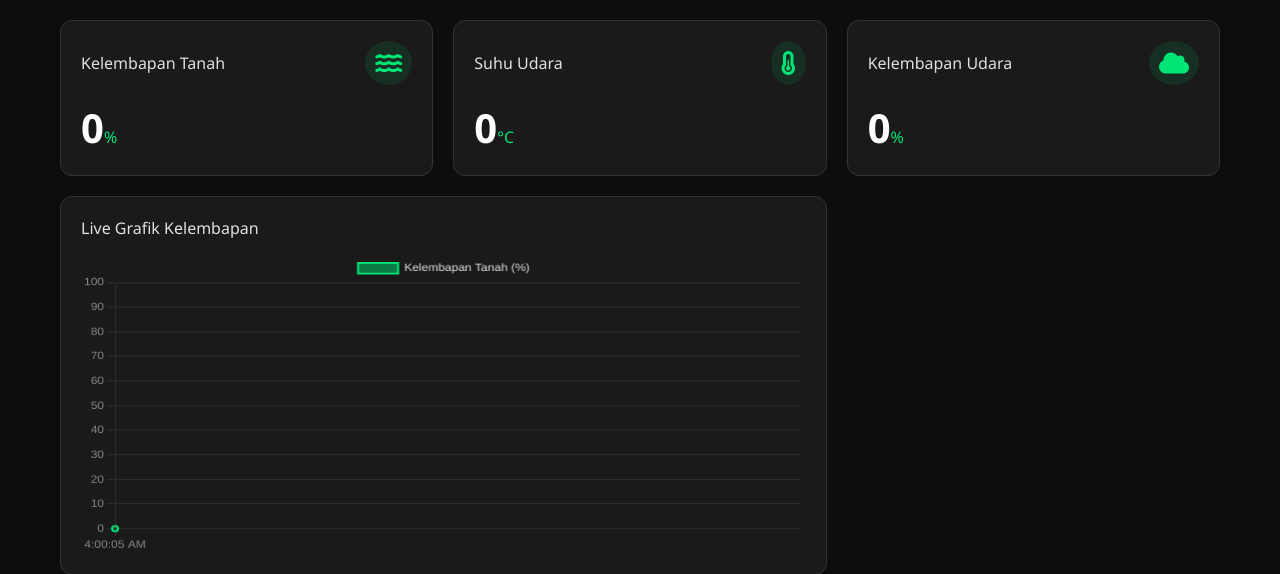
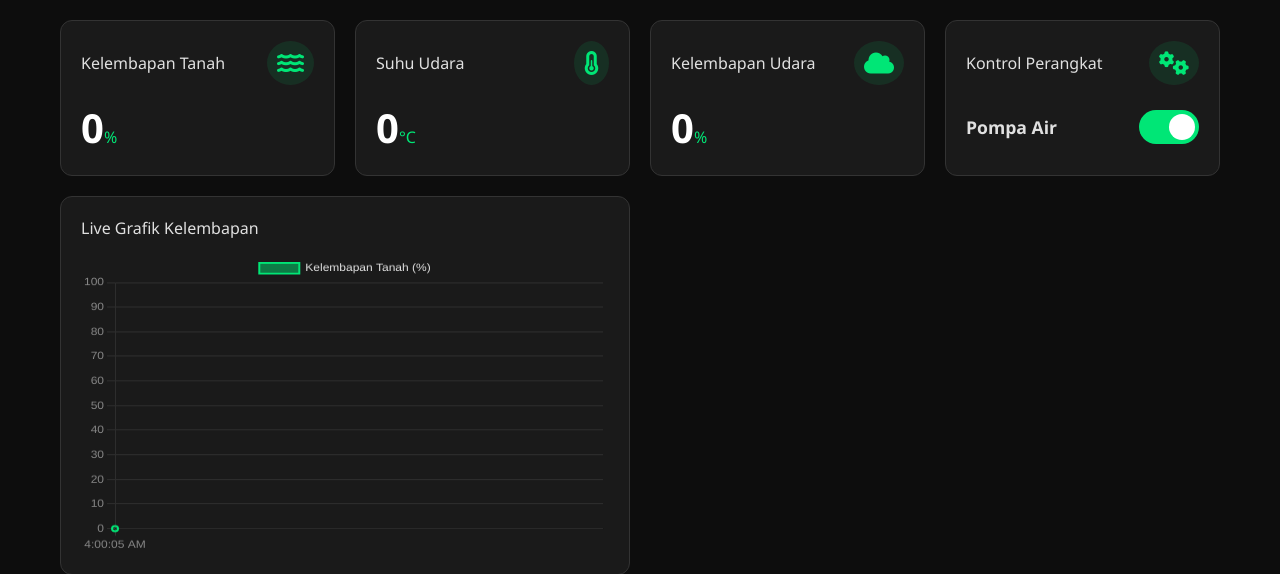
Before and after one commit to nafa13/Monitoring_kebun, a Flask app: page / in a window 1280 px wide. Shown: the part 85-659 px from the top of the page. Run offline with Flask 3, Linux system fonts and the light colour scheme; the visitor is signed in with stand-in values (Sample User, id 1).

Commit message:
tombol pompa

````diff
--- a/templates/index.html
+++ b/templates/index.html
@@ -40,11 +40,11 @@
         .card-unit { font-size: 1rem; color: var(--primary-green); }
 
         /* Switch Toggle Styles */
-        .switch-container { display: flex; justify-content: space-between; align-items: center; margin-bottom: 15px; border-bottom: 1px solid #333; padding-bottom: 10px; }
-        .switch { position: relative; display: inline-block; width: 50px; height: 24px; }
+        .switch-container { display: flex; justify-content: space-between; align-items: center; padding: 10px 0; }
+        .switch { position: relative; display: inline-block; width: 60px; height: 34px; }
         .switch input { opacity: 0; width: 0; height: 0; }
         .slider { position: absolute; cursor: pointer; top: 0; left: 0; right: 0; bottom: 0; background-color: #333; transition: .4s; border-radius: 34px; }
-        .slider:before { position: absolute; content: ""; height: 16px; width: 16px; left: 4px; bottom: 4px; background-color: white; transition: .4s; border-radius: 50%; }
+        .slider:before { position: absolute; content: ""; height: 26px; width: 26px; left: 4px; bottom: 4px; background-color: white; transition: .4s; border-radius: 50%; }
         input:checked + .slider { background-color: var(--primary-green); }
         input:checked + .slider:before { transform: translateX(26px); }
 
@@ -61,17 +61,16 @@
     <header>
         <h1><i class="fas fa-leaf"></i> AgriMonitor</h1>
         <div class="status">
-    <a href="/logout" style="color: #ff5252; text-decoration: none; margin-right: 15px; font-weight: bold;">
-        <i class="fas fa-sign-out-alt"></i> Logout
-    </a>
-    <span class="live-indicator"></span> Connected
-</div>
+            <a href="/logout" style="color: #ff5252; text-decoration: none; margin-right: 15px; font-weight: bold;">
+                <i class="fas fa-sign-out-alt"></i> Logout
+            </a>
+            <span class="live-indicator"></span> Connected
+        </div>
     </header>
 
     <div class="container">
         <div class="dashboard-grid">
 
-            <!-- Sensor Cards -->
             <div class="card">
                 <div class="card-header"><span class="card-title">Kelembapan Tanah</span><i class="fas fa-water card-icon"></i></div>
                 <div><span class="card-value" id="soil-val">--</span><span class="card-unit">%</span></div>
@@ -87,8 +86,19 @@
                 <div><span class="card-value" id="hum-val">--</span><span class="card-unit">%</span></div>
             </div>
 
+            <div class="card">
+                <div class="card-header"><span class="card-title">Kontrol Perangkat</span><i class="fas fa-cogs card-icon"></i></div>
 
-            <!-- Chart -->
+                <div class="switch-container">
+                    <span style="font-size: 1.1rem; font-weight: bold;">Pompa Air</span>
+                    <label class="switch">
+                        <input type="checkbox" id="btn-pump" onclick="toggleDevice('pump')">
+                        <span class="slider"></span>
+                    </label>
+                </div>
+
+                </div>
+
             <div class="card chart-container">
                 <div class="card-header"><span class="card-title">Live Grafik Kelembapan</span></div>
                 <canvas id="soilChart"></canvas>
@@ -106,7 +116,7 @@
         const soilChart = new Chart(ctx, {
             type: 'line',
             data: {
-                labels: [], // Waktu akan diisi otomatis
+                labels: [],
                 datasets: [{
                     label: 'Kelembapan Tanah (%)',
                     data: [],
@@ -129,12 +139,21 @@
                 const response = await fetch('/api/sensors');
                 const data = await response.json();
 
-                // Update Angka di Kartu
+                // Update Angka Sensor
                 document.getElementById('soil-val').innerText = data.soil_moisture;
                 document.getElementById('temp-val').innerText = data.temperature;
                 document.getElementById('hum-val').innerText = data.humidity;
 
-                // Update Grafik (Geser data lama jika sudah penuh)
+                // === UPDATE STATUS TOMBOL DARI SERVER (BARU) ===
+                if (data.devices) {
+                    // Cek status pompa dari server, update checkbox biar sinkron
+                    const pumpBtn = document.getElementById('btn-pump');
+                    if (pumpBtn) {
+                        pumpBtn.checked = data.devices.pump;
+                    }
+                }
+
+                // Update Grafik
                 const now = new Date().toLocaleTimeString();
                 if (soilChart.data.labels.length > 10) {
                     soilChart.data.labels.shift();
@@ -154,6 +173,8 @@
             const checkbox = document.getElementById('btn-' + deviceName);
             const isChecked = checkbox.checked;
 
+            console.log(`Mengubah ${deviceName} menjadi ${isChecked ? 'ON' : 'OFF'}`);
+
             try {
                 const response = await fetch('/api/control', {
                     method: 'POST',
@@ -161,10 +182,10 @@
                     body: JSON.stringify({ device: deviceName, state: isChecked })
                 });
                 const result = await response.json();
-                console.log(result.message || "Switch Updated");
+                console.log(result.message || "Switch Updated Success");
             } catch (error) {
                 console.error("Error toggle:", error);
-                // Kembalikan posisi tombol jika gagal (opsional)
+                // Kembalikan posisi tombol jika gagal
                 checkbox.checked = !isChecked;
             }
         }
@@ -175,4 +196,3 @@
     </script>
 </body>
 </html>
-```
````
